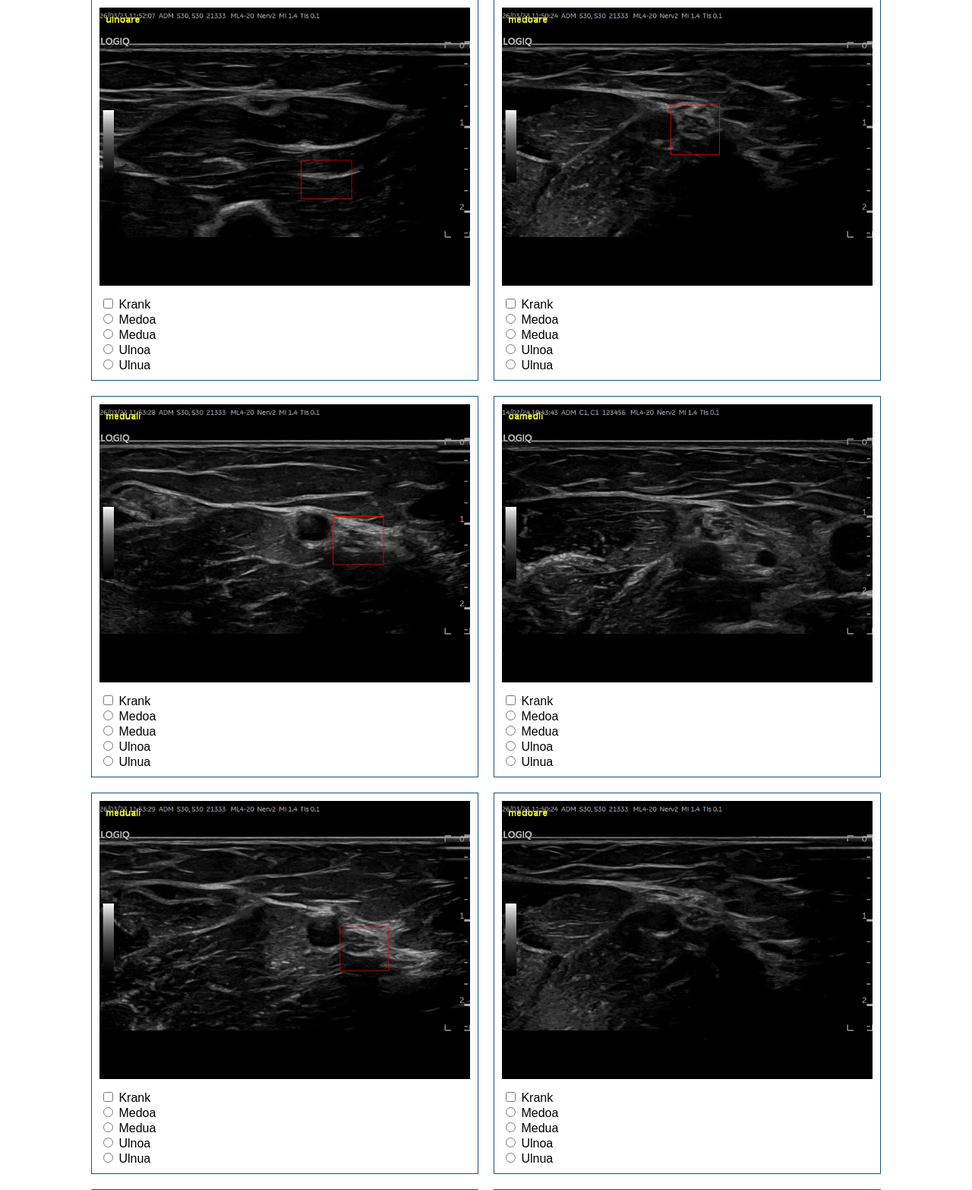
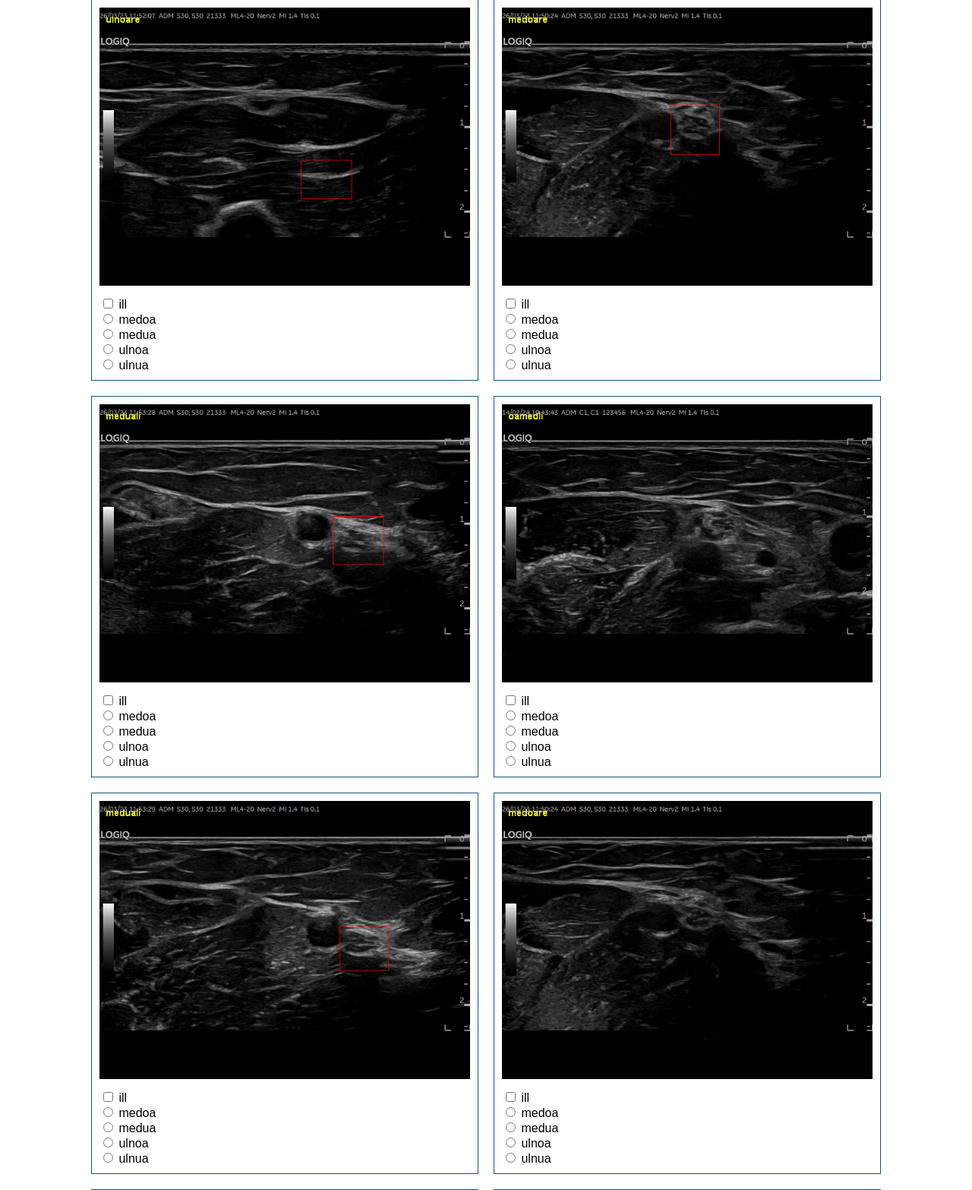
Before and after one commit to raphi098/annotation_web_app, a Flask app: page /add_labels in a window 1280 px wide. Shown: the part 102-1668 px from the top of the page at 76% size. Run offline with Flask 3, Linux system fonts and the light colour scheme.

Commit message:
unify language for add labeling

```diff
--- a/templates/label.html
+++ b/templates/label.html
@@ -76,17 +76,17 @@
             <div class="grid-item">
                 <img src="{{ url_for('add_label.serve_image', filename=image) }}" alt="Image">
                 <div class="checkbox-container">
-                    <label><input class="krank-box" type="checkbox" name="krank"> Krank</label>
-                    <label><input type="radio" name="group{{ loop.index }}" value="medoa"> Medoa</label>
-                    <label><input type="radio" name="group{{ loop.index }}" value="medua"> Medua</label>
-                    <label><input type="radio" name="group{{ loop.index }}" value="ulnoa"> Ulnoa</label>
-                    <label><input type="radio" name="group{{ loop.index }}" value="ulnua"> Ulnua</label>
+                    <label><input class="krank-box" type="checkbox" name="krank"> ill</label>
+                    <label><input type="radio" name="group{{ loop.index }}" value="medoa"> medoa</label>
+                    <label><input type="radio" name="group{{ loop.index }}" value="medua"> medua</label>
+                    <label><input type="radio" name="group{{ loop.index }}" value="ulnoa"> ulnoa</label>
+                    <label><input type="radio" name="group{{ loop.index }}" value="ulnua"> ulnua</label>
                 </div>
             </div>
             {% endfor %}
         </div>
         <div class="button-container">
-            <button id="save-button" class="save-button">Daten speichern</button>
+            <button id="save-button" class="save-button">Save</button>
         </div>
     </main>
     <script src="https://ajax.googleapis.com/ajax/libs/jquery/3.7.1/jquery.min.js"></script>
```
